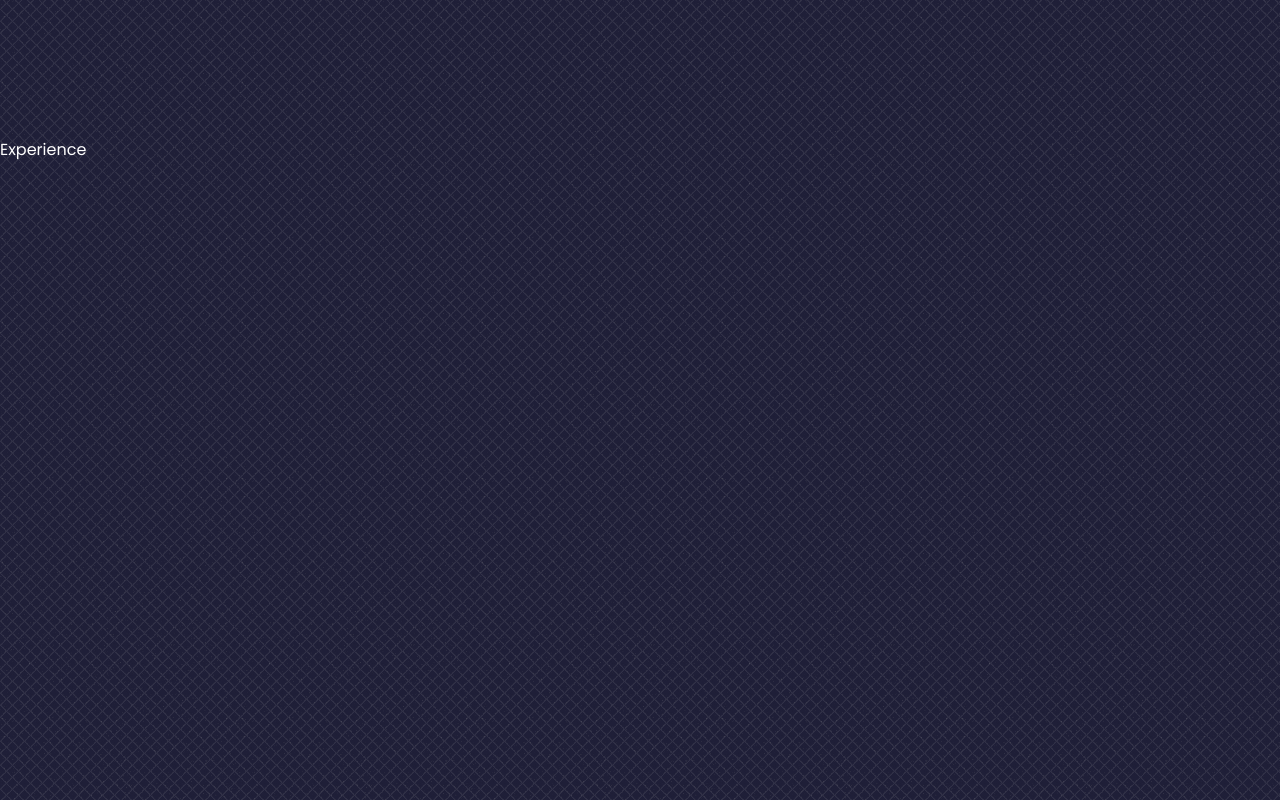
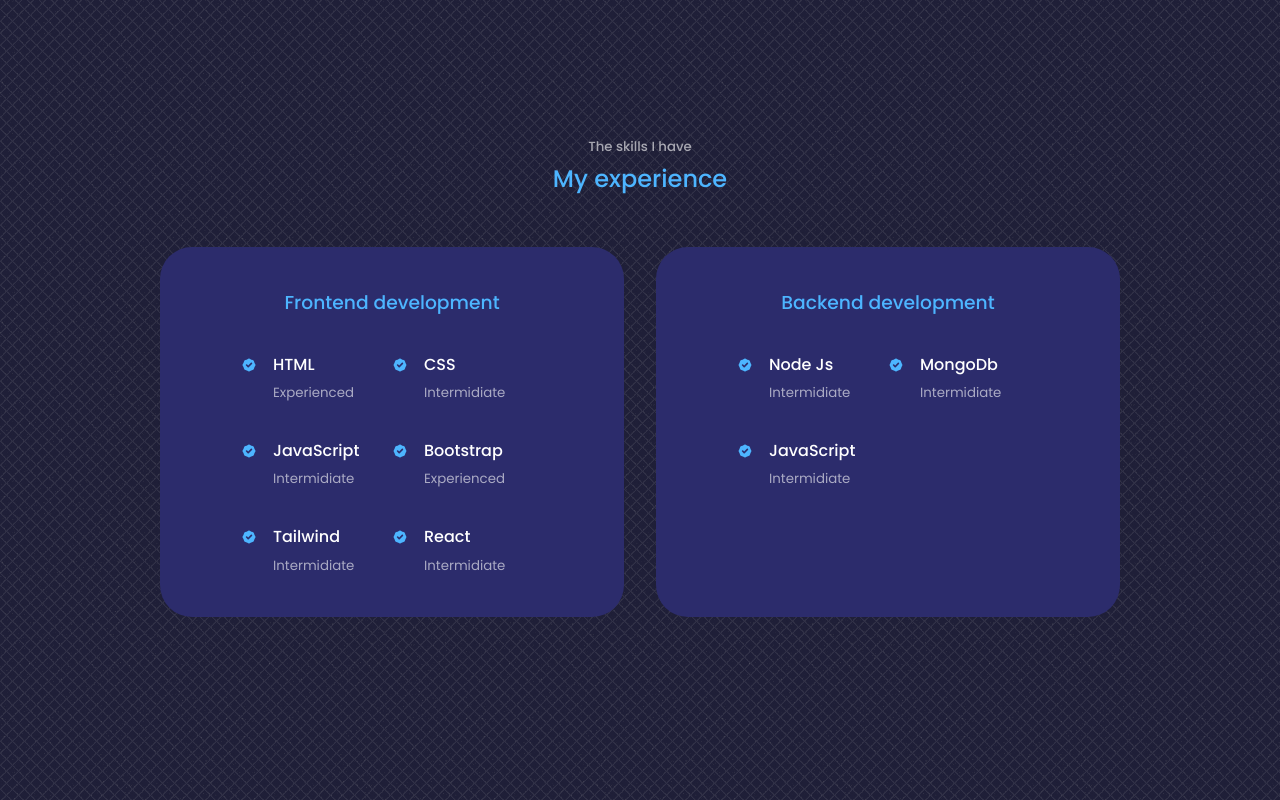
Before and after one commit to muodilo/portfolio, a React (Create React App) app: page / in a window 1280 px wide. Shown: the part 1720-2520 px from the top of the page. Built offline with nearby package versions, Linux system fonts and the light colour scheme.

Commit message:
style experience page

```diff
--- a/src/components/about/About.jsx
+++ b/src/components/about/About.jsx
@@ -34,7 +34,7 @@
               <small>5+ completed Projects</small>
             </article>
           </div>
-          <p>Lorem, ipsum dolor sit amet consectetur adipisicing elit. Distinctio earum nulla excepturi itaque dignissimos maiores neque veniam officia sint necessitatibus animi temporibus, sit incidunt minima architecto perferendis corrupti accusamus deleniti.</p>
+          <p>Hello there! I'm Odilo, a highly motivated and detail-oriented Full Stack Developer with a strong foundation in both front-end and back-end technologies. My journey in the world of coding began with a curiosity for crafting interactive and dynamic web applications, and it has evolved into a genuine passion for creating seamless user experiences.</p>
           <a href="#contact" className='btn btn-primary'>Let's talk</a>
         </div>
       </div>
--- a/src/components/about/about.css
+++ b/src/components/about/about.css
@@ -83,5 +83,8 @@
 .about__content{
   text-align: center;
 }
+.about__content p{
+  margin: 1.5rem 0 ;
+}
 
 }
--- a/src/components/experience/Experience.jsx
+++ b/src/components/experience/Experience.jsx
@@ -1,9 +1,91 @@
 import React from 'react'
 import './experience.css'
+import { HiBadgeCheck } from "react-icons/hi";
 
 function Experience() {
   return (
-    <section id='experience'>Experience</section>
+    <section id='experience'>
+      <h5>The skills I have</h5>
+      <h2>My experience</h2>
+      <div className="container experience__container">
+        <div className="experince__frontend">
+          <h3>Frontend development</h3>
+          <div className="experience__content">
+            <article className="experience__details">
+              <HiBadgeCheck className='experience__details-icon'/>
+              <div>
+                <h4>HTML</h4>
+                <small className="text-light">Experienced</small>
+              </div>
+            </article>
+            <article className="experience__details">
+              <HiBadgeCheck className='experience__details-icon'/>
+              <div>
+                <h4>CSS</h4>
+                <small className="text-light">Intermidiate</small>
+              </div>
+            </article>
+            <article className="experience__details">
+              <HiBadgeCheck className='experience__details-icon'/>
+              <div>
+                <h4>JavaScript</h4>
+                <small className="text-light">Intermidiate</small>
+              </div>
+            </article>
+            <article className="experience__details">
+              <HiBadgeCheck className='experience__details-icon'/>
+              <div>
+                <h4>Bootstrap</h4>
+                <small className="text-light">Experienced</small>
+              </div>
+            </article>
+            <article className="experience__details">
+              <HiBadgeCheck className='experience__details-icon'/>
+              <div>
+                <h4>Tailwind</h4>
+                <small className="text-light">Intermidiate</small>
+              </div>
+            </article>
+            <article className="experience__details">
+              <HiBadgeCheck className='experience__details-icon'/>
+              <div>
+                <h4>React</h4>
+                <small className="text-light">Intermidiate</small>
+              </div>
+            </article>
+          </div>
+        </div>
+        {/* end of frontend */}
+        <div className="experince__backend">
+        <h3>Backend development</h3>
+          <div className="experience__content">
+            <article className="experience__details">
+              <HiBadgeCheck className='experience__details-icon'/>
+              <div>
+                <h4>Node Js</h4>
+                <small className="text-light">Intermidiate</small>
+              </div>
+            </article>
+            <article className="experience__details">
+              <HiBadgeCheck className='experience__details-icon'/>
+              <div>
+                <h4>MongoDb</h4>
+                <small className="text-light">Intermidiate</small>
+              </div>
+            </article>
+            <article className="experience__details">
+              <HiBadgeCheck className='experience__details-icon'/>
+              <div>
+                <h4>JavaScript</h4>
+                <small className="text-light">Intermidiate</small>
+              </div>
+            </article>
+
+          </div>
+
+        </div>
+      </div>
+    </section>
   )
 }
 
--- a/src/components/experience/experience.css
+++ b/src/components/experience/experience.css
@@ -0,0 +1,38 @@
+.experience__container{
+  display: grid;
+  grid-template-columns: 1fr 1fr ;
+  gap: 2rem;
+}
+
+.experience__container >div{
+  background: var(--color-bg-variant);
+  padding: 2.4rem 5rem;
+  border-radius: 2rem;
+  border: 1px solid transparent;
+  transition: var(--transition);
+}
+
+.experience__container >div:hover{
+  background: transparent;
+  border: 1px solid var(--color-primary);
+}
+
+.experience__container >div h3{
+  text-align: center;
+  margin-bottom: 2rem;
+  color: var(--color-primary);
+
+}
+.experience__content{
+  display: grid;
+  grid-template-columns: 1fr 1fr;
+  row-gap: 2rem;
+}
+.experience__details{
+  display: flex;
+  gap: 1rem;
+}
+.experience__details-icon{
+  margin-top: 6px;
+  color: var(--color-primary);
+}
```
